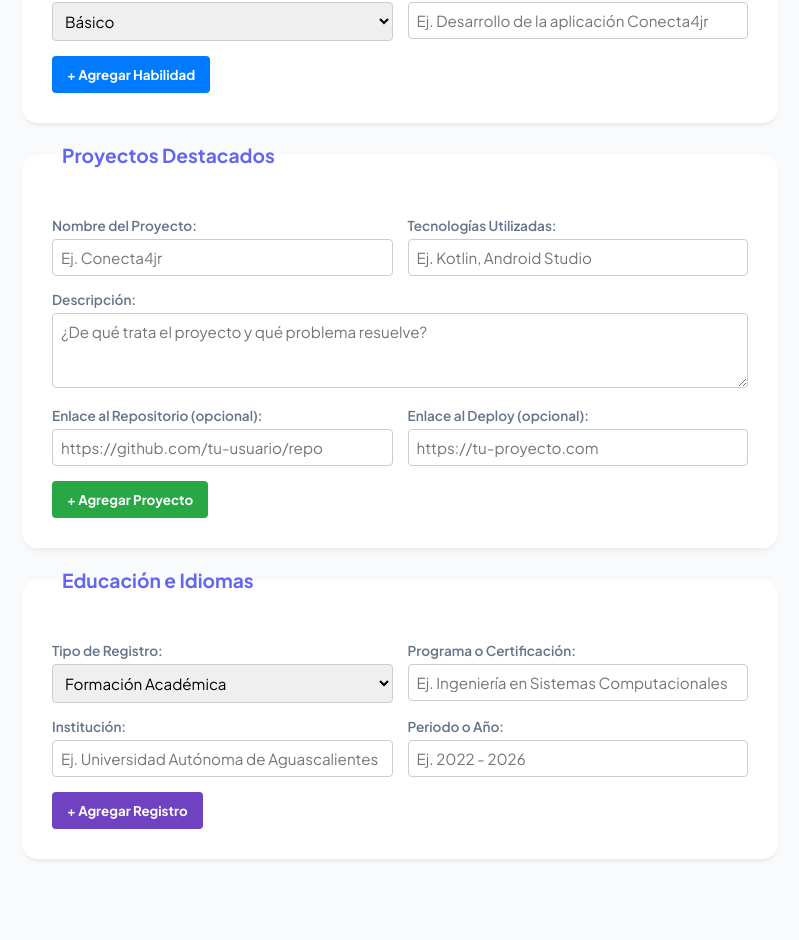
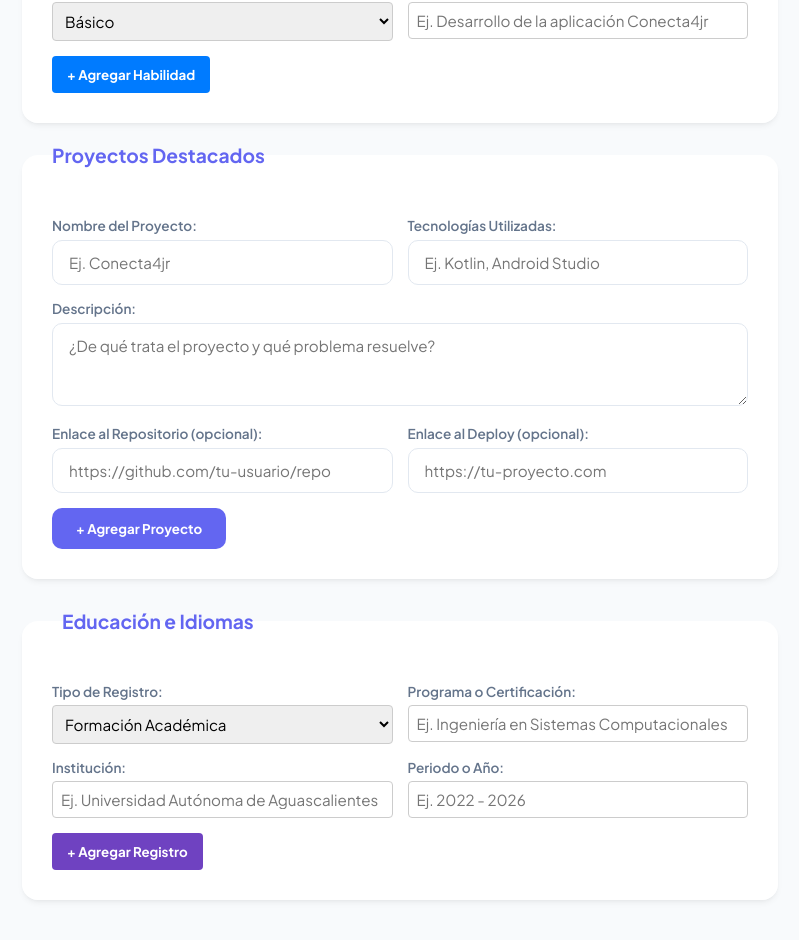
Before and after one commit to AiltonHrdz/ProyectoFinal, a React (Vite) app: page /editor in a window 1280 px wide. Shown: the part 942-1882 px from the top of the page, without its empty margins (240-1039 px from the left). Before the commit the page ends 1841 px from the top, so only its background shows below. Built offline with nearby package versions, Linux system fonts and the light colour scheme.

Commit message:
Validaciones de las URL y cambios en la vista de la pagina

```diff
--- a/src/components/ProjectForm.jsx
+++ b/src/components/ProjectForm.jsx
@@ -20,15 +20,30 @@ export default function ProjectForm() {
   };
 
   const handleAddProject = () => {
-    // Validación de campos obligatorios mínimos
-    if (!currentProject.name || !currentProject.description) {
+    const { name, description, repoLink, deployLink } = currentProject;
+
+    // Validación de campos vacíos
+    if (!name || !description) {
       setError('El nombre y la descripción del proyecto son obligatorios.');
       return;
     }
 
-    // Validación para evitar proyectos duplicados
+    // --- VALIDACIÓN ESTRICTA DE URL (Puntos de Rúbrica) ---
+    const urlPattern = /^(https?:\/\/)/;
+
+    if (repoLink && !urlPattern.test(repoLink)) {
+      setError('El enlace del repositorio debe ser una URL válida (ej. https://github.com/...)');
+      return;
+    }
+
+    if (deployLink && !urlPattern.test(deployLink)) {
+      setError('El enlace del deploy debe ser una URL válida (ej. https://...)');
+      return;
+    }
+
+    // Validación de duplicados
     const isDuplicate = cvData.projects.some(
-      project => project.name.toLowerCase() === currentProject.name.toLowerCase()
+      project => project.name.toLowerCase() === name.toLowerCase()
     );
 
     if (isDuplicate) {
@@ -54,101 +69,96 @@ export default function ProjectForm() {
   };
 
   return (
-    <fieldset style={{ padding: '20px', borderRadius: '8px', border: '1px solid #ccc', marginBottom: '20px' }}>
-      <legend style={{ fontWeight: 'bold', padding: '0 10px' }}>Proyectos Destacados</legend>
+    <fieldset>
+      <legend>Proyectos Destacados</legend>
 
       <div style={{ display: 'flex', flexDirection: 'column', gap: '15px', marginBottom: '15px' }}>
         <div style={{ display: 'grid', gridTemplateColumns: '1fr 1fr', gap: '15px' }}>
           <div>
-            <label style={{ display: 'block', marginBottom: '5px' }}>Nombre del Proyecto:</label>
+            <label>Nombre del Proyecto:</label>
             <input
               type="text"
               name="name"
               value={currentProject.name}
               onChange={handleChange}
               placeholder="Ej. Conecta4jr"
-              style={{ width: '100%', padding: '8px', borderRadius: '4px', border: '1px solid #ccc' }}
             />
           </div>
 
           <div>
-            <label style={{ display: 'block', marginBottom: '5px' }}>Tecnologías Utilizadas:</label>
+            <label>Tecnologías Utilizadas:</label>
             <input
               type="text"
               name="technologies"
               value={currentProject.technologies}
               onChange={handleChange}
               placeholder="Ej. Kotlin, Android Studio"
-              style={{ width: '100%', padding: '8px', borderRadius: '4px', border: '1px solid #ccc' }}
             />
           </div>
         </div>
 
         <div>
-          <label style={{ display: 'block', marginBottom: '5px' }}>Descripción:</label>
+          <label>Descripción:</label>
           <textarea
             name="description"
             value={currentProject.description}
             onChange={handleChange}
             rows="3"
             placeholder="¿De qué trata el proyecto y qué problema resuelve?"
-            style={{ width: '100%', padding: '8px', borderRadius: '4px', border: '1px solid #ccc', resize: 'vertical' }}
+            style={{ resize: 'vertical' }}
           />
         </div>
 
         <div style={{ display: 'grid', gridTemplateColumns: '1fr 1fr', gap: '15px' }}>
           <div>
-            <label style={{ display: 'block', marginBottom: '5px' }}>Enlace al Repositorio (opcional):</label>
+            <label>Enlace al Repositorio (opcional):</label>
             <input
               type="url"
               name="repoLink"
               value={currentProject.repoLink}
               onChange={handleChange}
               placeholder="https://github.com/tu-usuario/repo"
-              style={{ width: '100%', padding: '8px', borderRadius: '4px', border: '1px solid #ccc' }}
             />
           </div>
 
           <div>
-            <label style={{ display: 'block', marginBottom: '5px' }}>Enlace al Deploy (opcional):</label>
+            <label>Enlace al Deploy (opcional):</label>
             <input
               type="url"
               name="deployLink"
               value={currentProject.deployLink}
               onChange={handleChange}
               placeholder="https://tu-proyecto.com"
-              style={{ width: '100%', padding: '8px', borderRadius: '4px', border: '1px solid #ccc' }}
             />
           </div>
         </div>
       </div>
 
-      {error && <p style={{ color: 'red', margin: '0 0 15px 0', fontSize: '14px' }}>{error}</p>}
+      {error && <p style={{ color: '#ef4444', margin: '0 0 15px 0', fontSize: '14px', fontWeight: 'bold' }}>{error}</p>}
 
-      <button
-        type="button"
-        onClick={handleAddProject}
-        style={{ padding: '10px 15px', backgroundColor: '#28a745', color: 'white', border: 'none', borderRadius: '4px', cursor: 'pointer' }}
-      >
+      <button type="button" onClick={handleAddProject}>
         + Agregar Proyecto
       </button>
 
-      {/* Renderizado de la lista de proyectos */}
       {cvData.projects.length > 0 && (
         <div style={{ marginTop: '20px' }}>
-          <h4 style={{ marginBottom: '10px' }}>Proyectos Agregados:</h4>
+          <h4 style={{ marginBottom: '10px', color: '#64748b' }}>Proyectos Agregados:</h4>
           <ul style={{ listStyle: 'none', padding: 0 }}>
             {cvData.projects.map((project, index) => (
-              <li key={index} style={{ padding: '15px', backgroundColor: '#f8f9fa', marginBottom: '10px', borderRadius: '4px', borderLeft: '4px solid #28a745' }}>
+              <li key={index} style={{ padding: '15px', backgroundColor: 'rgba(0,0,0,0.02)', marginBottom: '10px', borderRadius: '8px', borderLeft: '4px solid #6366f1' }}>
                 <div style={{ display: 'flex', justifyContent: 'space-between', alignItems: 'flex-start' }}>
                   <div>
-                    <h5 style={{ margin: '0 0 5px 0' }}>{project.name}</h5>
-                    <p style={{ margin: '0 0 5px 0', fontSize: '14px', color: '#666' }}>{project.technologies}</p>
-                    <p style={{ margin: '0', fontSize: '14px' }}>{project.description}</p>
+                    <h5 style={{ margin: '0 0 5px 0', fontSize: '16px' }}>{project.name}</h5>
+                    <p style={{ margin: '0 0 5px 0', fontSize: '13px', fontWeight: 'bold', color: '#6366f1' }}>{project.technologies}</p>
+                    <p style={{ margin: '0 0 5px 0', fontSize: '14px', lineHeight: '1.5' }}>{project.description}</p>
+                    <div style={{ fontSize: '12px', marginTop: '10px' }}>
+                      {project.repoLink && <a href={project.repoLink} target="_blank" rel="noreferrer" style={{ marginRight: '15px', color: '#6366f1', textDecoration: 'none', fontWeight: 'bold' }}>🔗 Repositorio</a>}
+                      {project.deployLink && <a href={project.deployLink} target="_blank" rel="noreferrer" style={{ color: '#10b981', textDecoration: 'none', fontWeight: 'bold' }}>🚀 Ver Deploy</a>}
+                    </div>
                   </div>
                   <button
                     onClick={() => handleDeleteProject(project.name)}
-                    style={{ color: 'red', background: 'none', border: 'none', cursor: 'pointer', padding: '5px' }}
+                    style={{ backgroundColor: '#ef4444', color: 'white', padding: '6px 12px', fontSize: '12px' }}
                   >
                     Eliminar
                   </button>
```
Also changed, not shown: vercel.json (added).
